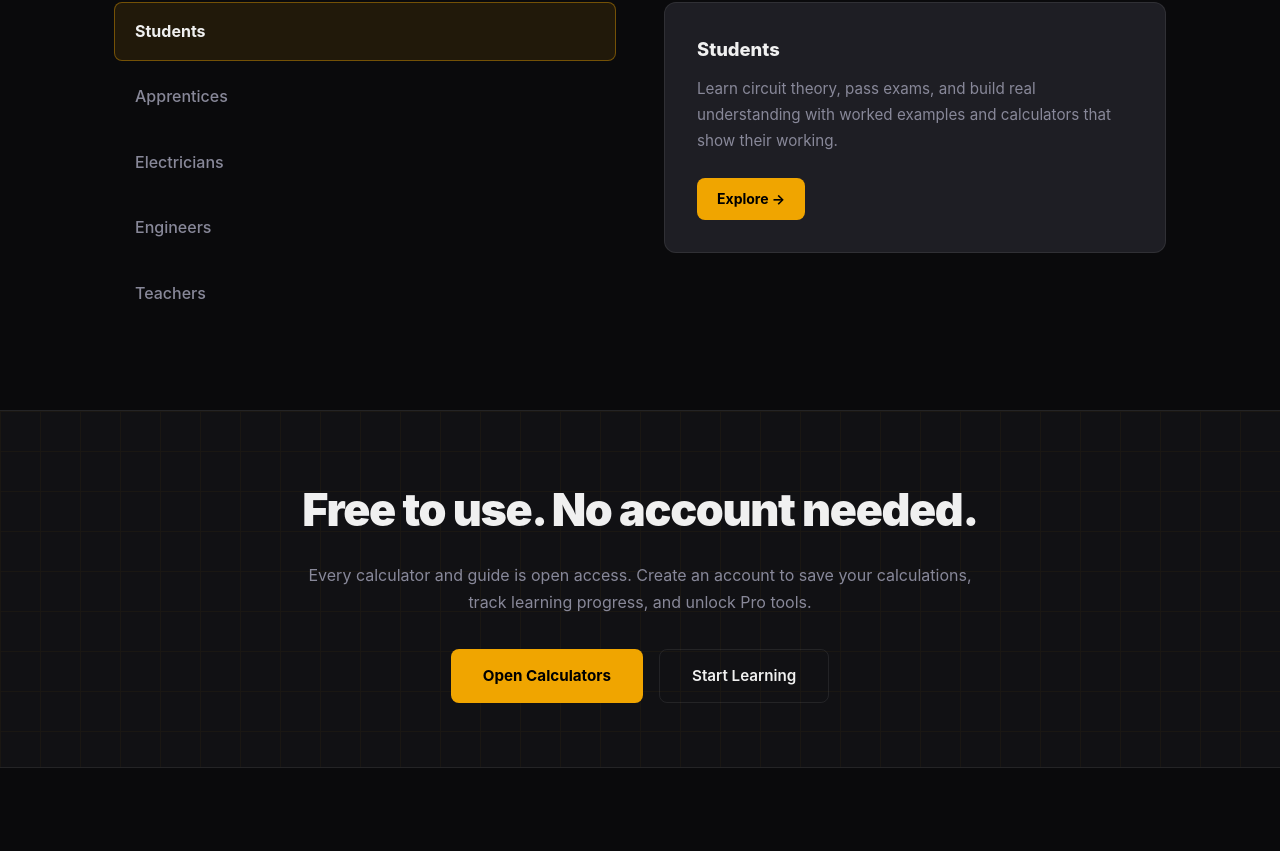
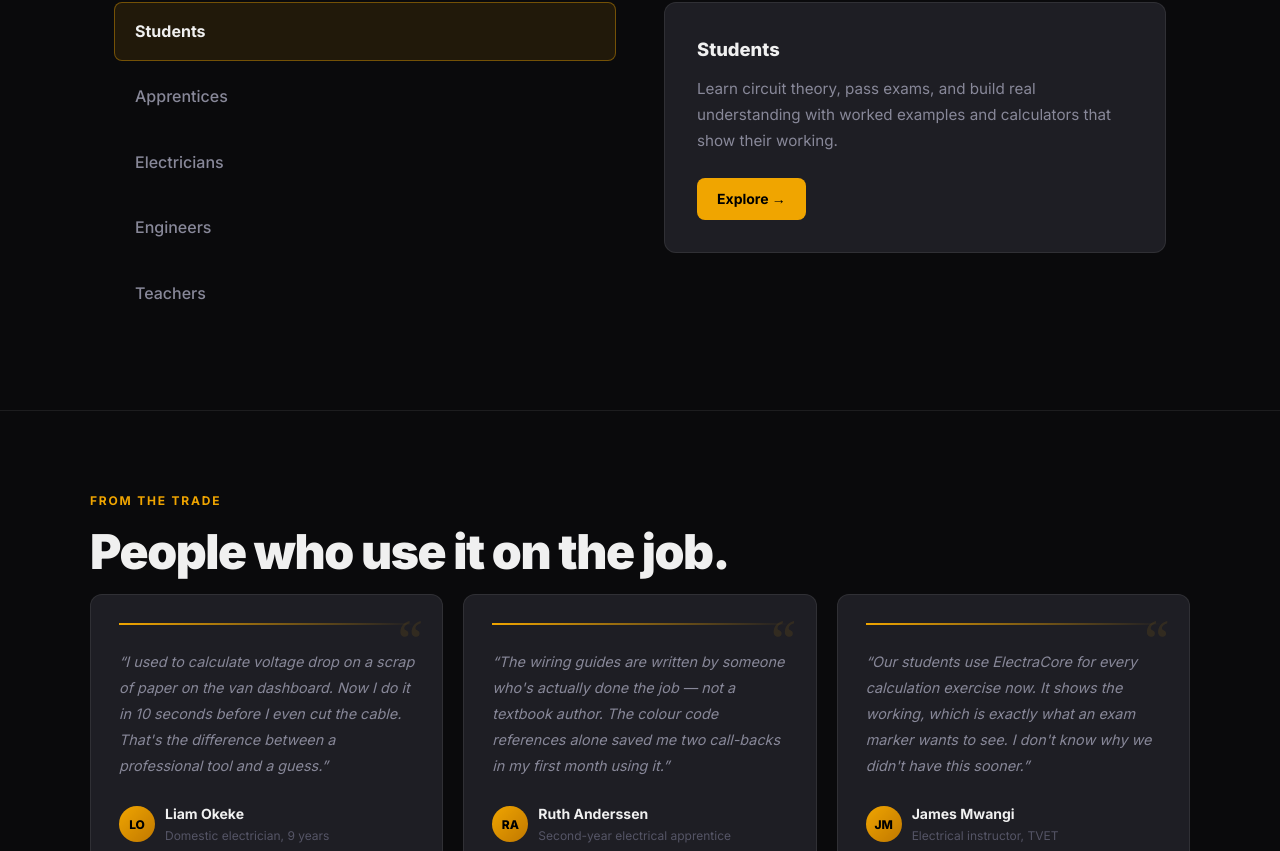
Before and after one commit to Jonta254/electracore, a Next.js app: page / in a window 1280 px wide. Shown: the part 1949-2800 px from the top of the page. Built offline with nearby package versions, Linux system fonts and the light colour scheme.

Commit message:
Add electrician testimonials and PCB circuit trace pattern

```diff
--- a/app/globals.css
+++ b/app/globals.css
@@ -1,5 +1,5 @@
+@import url('https://fonts.googleapis.com/css2?family=Inter:wght@300;400;500;600;700;800;900&family=JetBrains+Mono:wght@400;500;700&display=swap');
 @import "tailwindcss";
-@import url('https://fonts.googleapis.com/css2?family=Inter:wght@300;400;500;600;700;800;900&family=JetBrains+Mono:wght@400;500;700&display=swap');
 
 *, *::before, *::after { box-sizing: border-box; margin: 0; padding: 0; }
 
@@ -284,12 +284,47 @@ body {
   position: relative; overflow: hidden;
 }
 .circuit-pattern {
-  position: absolute; inset: 0; opacity: 0.04;
+  position: absolute; inset: 0;
   background-image:
-    linear-gradient(var(--core) 1px, transparent 1px),
-    linear-gradient(90deg, var(--core) 1px, transparent 1px);
-  background-size: 40px 40px;
+    /* Horizontal traces */
+    linear-gradient(0deg, transparent calc(50% - 0.5px), rgba(240,165,0,0.18) calc(50% - 0.5px), rgba(240,165,0,0.18) calc(50% + 0.5px), transparent calc(50% + 0.5px)),
+    /* Vertical traces */
+    linear-gradient(90deg, transparent calc(50% - 0.5px), rgba(240,165,0,0.12) calc(50% - 0.5px), rgba(240,165,0,0.12) calc(50% + 0.5px), transparent calc(50% + 0.5px)),
+    /* Via dots at intersections */
+    radial-gradient(circle 2px at 50% 50%, rgba(240,165,0,0.35) 0%, rgba(240,165,0,0.35) 100%, transparent 100%);
+  background-size: 60px 60px, 60px 60px, 60px 60px;
+  pointer-events: none;
 }
+
+/* TESTIMONIALS */
+.ec-testi-grid { display: grid; grid-template-columns: repeat(auto-fill, minmax(min(100%,300px),1fr)); gap: 1.25rem; }
+.ec-testi-card {
+  background: var(--surface); border: 1px solid var(--border);
+  border-radius: var(--radius); padding: 1.75rem;
+  position: relative; overflow: hidden;
+  transition: border-color 0.2s;
+}
+.ec-testi-card:hover { border-color: var(--border-glow); }
+.ec-testi-card::before {
+  content: "\201C";
+  position: absolute; top: 1rem; right: 1.25rem;
+  font-size: 3.5rem; line-height: 1; color: rgba(240,165,0,0.1);
+  font-family: Georgia, serif; pointer-events: none;
+}
+.ec-testi-top {
+  height: 2px; margin-bottom: 1.5rem;
+  background: linear-gradient(90deg, var(--core), transparent);
+}
+.ec-testi-text { font-size: 0.9rem; color: var(--text-dim); line-height: 1.8; font-style: italic; margin-bottom: 1.5rem; }
+.ec-testi-author { display: flex; align-items: center; gap: 10px; }
+.ec-testi-avatar {
+  width: 36px; height: 36px; border-radius: 50%; flex-shrink: 0;
+  background: linear-gradient(135deg, var(--core), var(--core-dim));
+  display: flex; align-items: center; justify-content: center;
+  font-size: 0.75rem; font-weight: 800; color: #000;
+}
+.ec-testi-name { font-size: 0.875rem; font-weight: 700; }
+.ec-testi-role { font-size: 0.75rem; color: var(--text-mute); margin-top: 1px; }
 
 /* FOOTER */
 .footer {
--- a/app/page.tsx
+++ b/app/page.tsx
@@ -1,6 +1,7 @@
 "use client";
 import { useEffect, useRef, useState } from "react";
 import Link from "next/link";
+import { ElectraCoreLogoMark } from "./components/Logo";
 
 const NAV_LINKS = [
   { label: "Calculate", href: "/calculate" },
@@ -47,6 +48,12 @@ const FEATURES = [
   },
 ];
 
+const TESTIMONIALS_EC = [
+  { text:"I used to calculate voltage drop on a scrap of paper on the van dashboard. Now I do it in 10 seconds before I even cut the cable. That's the difference between a professional tool and a guess.", name:"Liam Okeke", role:"Domestic electrician, 9 years", init:"LO" },
+  { text:"The wiring guides are written by someone who's actually done the job — not a textbook author. The colour code references alone saved me two call-backs in my first month using it.", name:"Ruth Anderssen", role:"Second-year electrical apprentice", init:"RA" },
+  { text:"Our students use ElectraCore for every calculation exercise now. It shows the working, which is exactly what an exam marker wants to see. I don't know why we didn't have this sooner.", name:"James Mwangi", role:"Electrical instructor, TVET", init:"JM" },
+];
+
 const WHO = [
   { role: "Students", desc: "Learn circuit theory, pass exams, and build real understanding with worked examples and calculators that show their working." },
   { role: "Apprentices", desc: "Solve real on-site problems, look up colour codes and termination methods, and build skills between sign-offs." },
@@ -77,7 +84,7 @@ export default function HomePage() {
       {/* NAV */}
       <nav className="nav">
         <Link href="/" className="nav-logo">
-          <div className="nav-logo-mark">E</div>
+          <ElectraCoreLogoMark size={32} />
           <span className="nav-logo-text">ElectraCore</span>
         </Link>
         <div className="nav-links">
@@ -200,6 +207,29 @@ export default function HomePage() {
         </div>
       </section>
 
+      {/* TESTIMONIALS */}
+      <section style={{ background: "var(--bg)", padding: "5rem 1.5rem", borderTop: "1px solid var(--border)" }}>
+        <div style={{ maxWidth: 1100, margin: "0 auto" }}>
+          <p className="section-label reveal" ref={addReveal}>From the trade</p>
+          <h2 className="section-title reveal" ref={addReveal}>People who use it on the job.</h2>
+          <div className="ec-testi-grid">
+            {TESTIMONIALS_EC.map((t, i) => (
+              <div key={i} className="ec-testi-card reveal" ref={addReveal} style={{ transitionDelay: `${i * 0.08}s` }}>
+                <div className="ec-testi-top" />
+                <p className="ec-testi-text">&ldquo;{t.text}&rdquo;</p>
+                <div className="ec-testi-author">
+                  <div className="ec-testi-avatar">{t.init}</div>
+                  <div>
+                    <div className="ec-testi-name">{t.name}</div>
+                    <div className="ec-testi-role">{t.role}</div>
+                  </div>
+                </div>
+              </div>
+            ))}
+          </div>
+        </div>
+      </section>
+
       {/* CIRCUIT BANNER */}
       <div className="circuit-bg" style={{ padding: "4rem 1.5rem" }}>
         <div className="circuit-pattern" />
```
